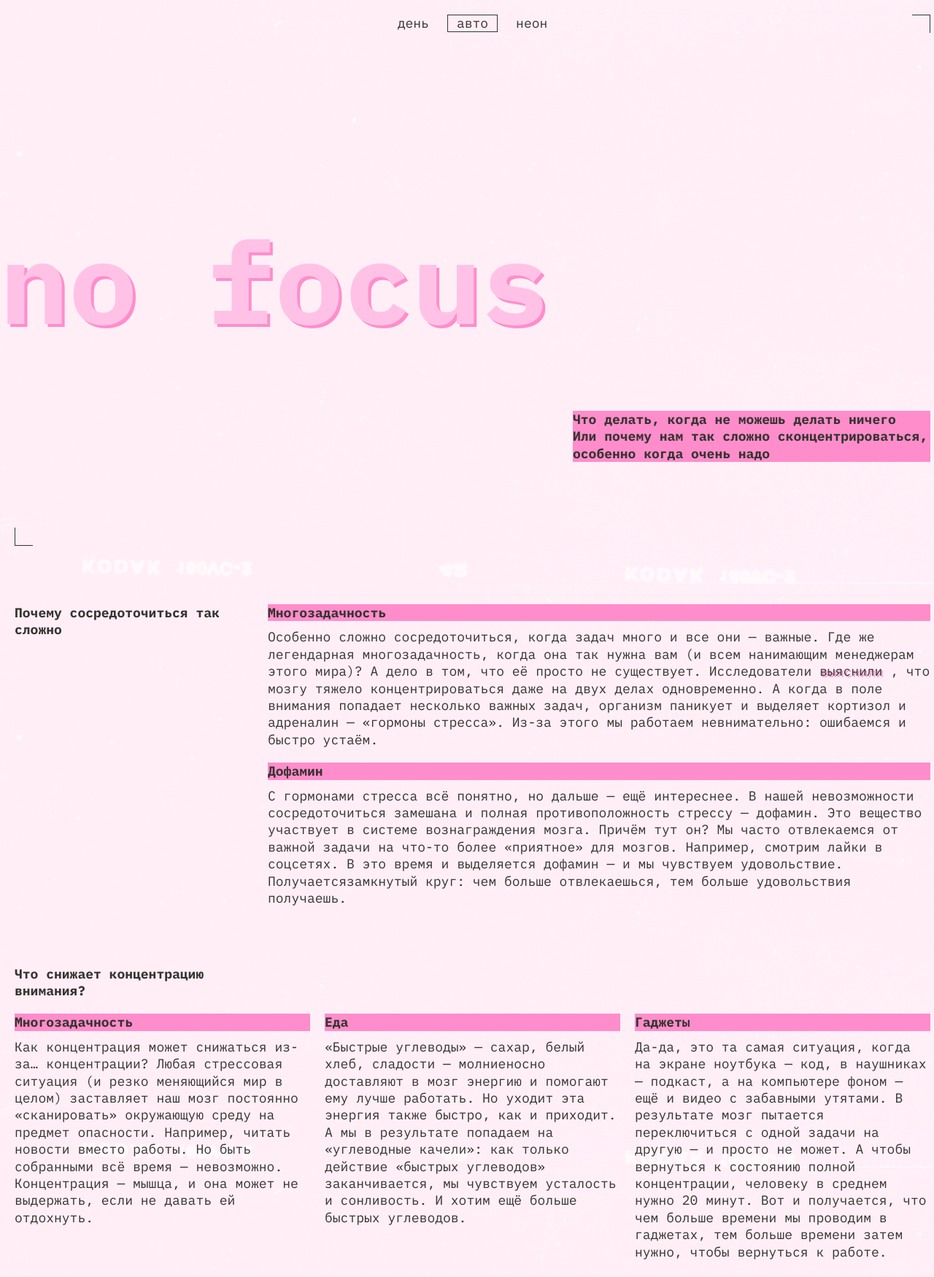
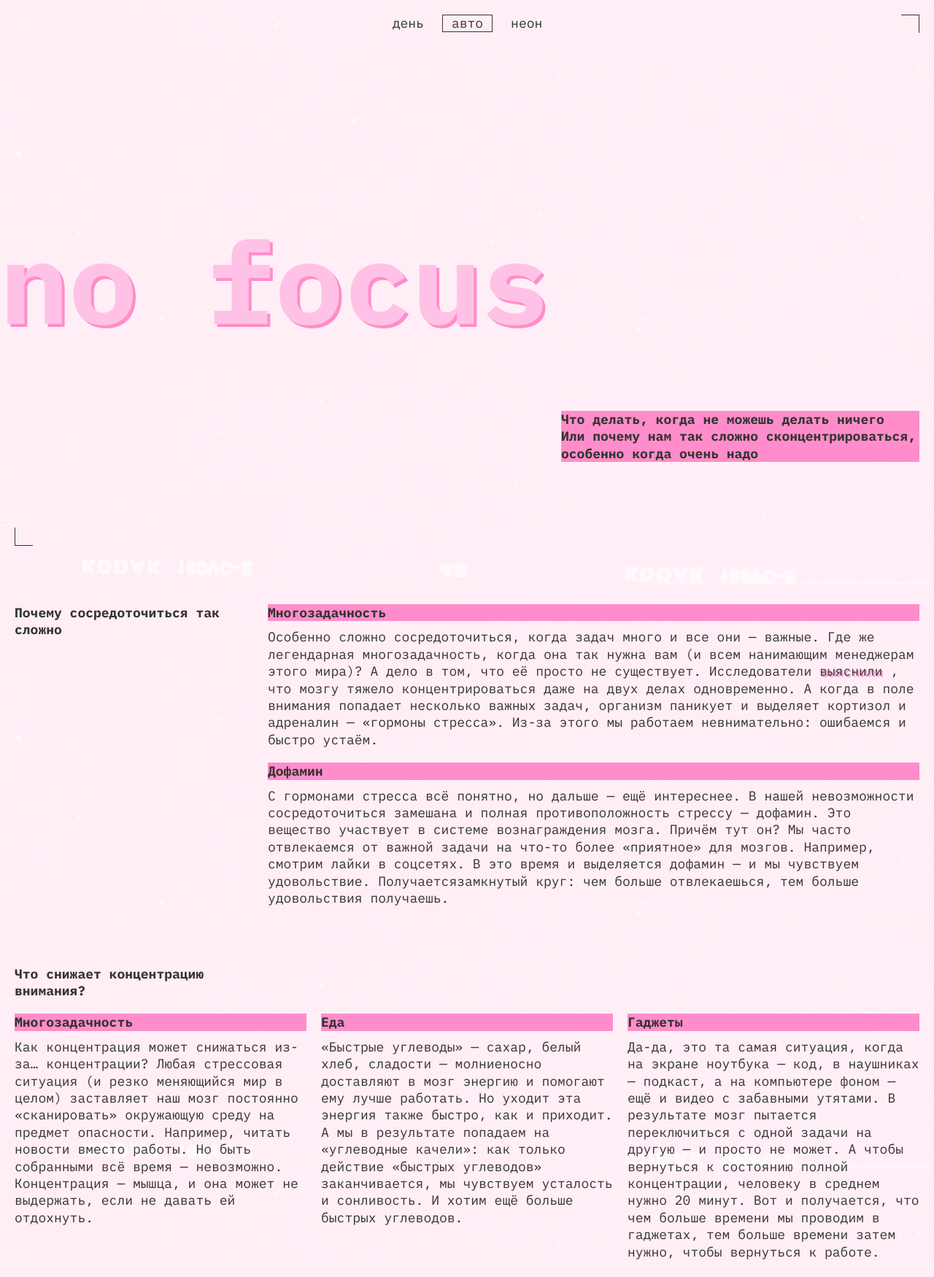
Before and after one commit to AArkhiptsev/slozhno-sosredotochitsya, a plain HTML site: page index.html in a window 1280 px wide. Shown: the top 1750 px of the page at 73% size. Drawn offline with Linux system fonts and the light colour scheme.

Commit message:
ред 3 от 24.11

```diff
--- a/styles/media.css
+++ b/styles/media.css
@@ -6,12 +6,12 @@
   }
 
   .header__rec-decoration {
-    inset-inline-end: 12px;
+    inset-inline-end: 29px;
     inset-block-start: 20px;
   }
 
   .decorated-zone::before {
-    inset-inline-end: 5px;
+    inset-inline-end: 20px;
     inset-block-start: 20px;
   }
 
@@ -35,7 +35,7 @@
   .section-gallery {
     grid-template-columns: 1fr;
     gap: 20px;
-    padding-block-end: 0;
+    padding-block-end: 4px;
   }
 
   .section-how__articles-list {
@@ -64,7 +64,7 @@
   }
 
   .header {
-    padding: 19px 4px 0 0;
+    padding: 20px 20px 0 0;
   }
 
   .header__theme-menu {
@@ -78,16 +78,8 @@
   }
 
   .main {
-    gap: 56px;
-    padding: 70px 4px 0px 20px;
-  }
-
-  .articles-list {
-    /*row-gap: 0;*/
-  }
-
-  .article {
-    /*gap: 30px;*/
+    gap: 55px;
+    padding: 70px 20px 0px 20px;
   }
 
   .section-what__articles-list {
@@ -103,7 +95,7 @@
   }
 
   .footer {
-    padding: 13px 0 0 13px;
+    padding: 12px 13px 0 13px;
   }
 }
 
@@ -115,15 +107,15 @@
   }
 
   .header {
-    padding: 20px 0px 0 0;
+    padding: 20px 15px 0 0;
   }
 
   .decorated-zone::before {
-    inset-inline-end: 0;
+    inset-inline-end: 15px;
   }
 
   .header__rec-decoration {
-    inset-inline-end: 8px;
+    inset-inline-end: 24px;
   }
 
   .cover {
@@ -136,17 +128,17 @@
   }
 
   .header__title {
-    inline-size: clamp(364px, calc(100% / 2), 490px);
+    inline-size: clamp(364px, calc(100% / 2), 491px);
   }
 
   .main {
-    padding: 70px 0px 5px 20px;
+    padding: 70px 15px 3px 20px;
     gap: 35px;
   }
 
   .section {
     column-gap: 32px;
-    /*padding-block-end: 14px;*/
+    padding-block-end: 0;
   }
 
   .section-what {
@@ -155,7 +147,7 @@
   }
 
   .footer {
-    padding: 0px 0px 155px 21px;
+    padding: 10px 16px 165px 21px;
   }
 
   .section-what__articles-list {
@@ -164,7 +156,7 @@
 
   .header__theme-menu {
     justify-self: center;
-    margin-inline-start: 20px;
+    margin-inline-start: 21px;
     margin-block-start: 0;
     margin-block-end: 0;
   }
--- a/styles/style.css
+++ b/styles/style.css
@@ -131,7 +131,6 @@
 .no-focus {
   text-transform: lowercase;
   font-weight: 700;
-
   font-size: clamp(7.25rem, 7.0115rem + 1.0178vw, 7.5rem);
   line-height: 82.5%;
   color: var(--head-color, #db00ff);
@@ -168,6 +167,11 @@
   outline: 0;
 }
 
+
+.link:hover {
+  border-block-end: 1px solid var(--text-color, #f1b2ce);
+}
+
 .link:focus-visible {
   outline: 1px solid currentColor;
 }
@@ -180,6 +184,10 @@
 .section-gallery {
   gap: 9px;
   padding-block-end: 41px;
+}
+
+.section-how {
+  row-gap: 19px;
 }
 
 .section-how__title {
```
